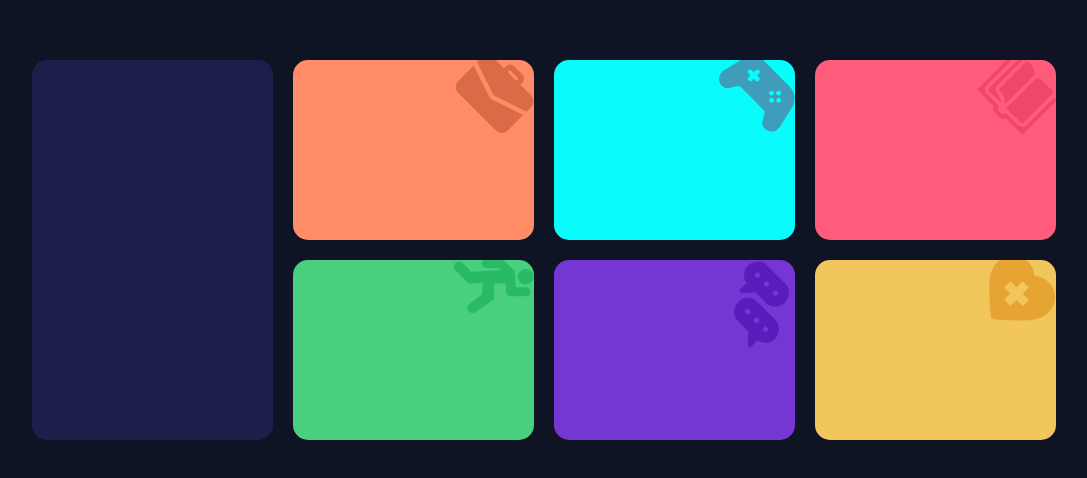
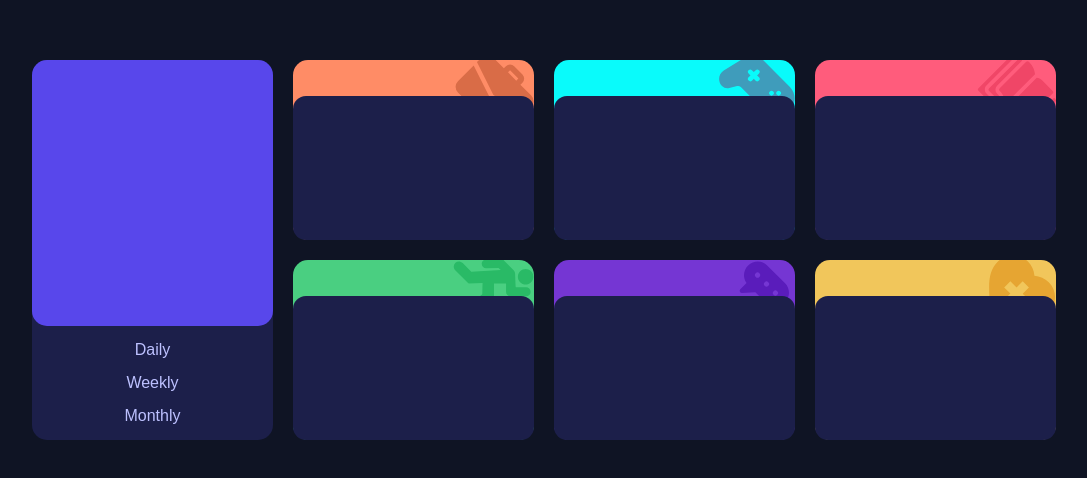
Before and after one commit to xMurzik/Time-tracking-dashboard, a React (Create React App) app: page / in a window 1280 px wide. Shown: the part 146-624 px from the top of the page, without its empty margins (96-1183 px from the left). Built offline with nearby package versions, Linux system fonts and the light colour scheme; a web font is replaced by a local one.

Commit message:
add styles for cards and give props for them

```diff
--- a/src/components/ChildElem/ChildElem.module.css
+++ b/src/components/ChildElem/ChildElem.module.css
@@ -0,0 +1,6 @@
+.mainDiv {
+  width: 100%;
+  height: 80%;
+  background-color: hsl(235, 46%, 20%);
+  border-radius: 13px;
+}
--- a/src/components/ChildElem/ChildElem.tsx
+++ b/src/components/ChildElem/ChildElem.tsx
@@ -1,5 +1,13 @@
 import React from 'react';
+import styles from './ChildElem.module.css';
+import { Idata } from '../OneElemForWrapper/OneElemForWrapper';
 
-export const ChildElem = () => {
-  return <div>ChildElem</div>;
+interface infoCard extends Idata {
+  status: string;
+}
+
+const ChildElem: React.FC<infoCard> = ({ title, path, timeframes, status }) => {
+  return <div className={styles.mainDiv}></div>;
 };
+
+export default ChildElem;
--- a/src/components/OneElemForWrapper/OneElemForWrapper.module.css
+++ b/src/components/OneElemForWrapper/OneElemForWrapper.module.css
@@ -15,6 +15,10 @@
   min-height: 180px;
   background-repeat: no-repeat;
   background-position: right -5%;
+  display: flex;
+  flex-direction: column;
+  justify-content: end;
+  align-items: flex-end;
 }
 
 .play {
@@ -52,3 +56,26 @@
 .itemMain {
   border-radius: 15px;
 }
+
+.childDiv {
+  width: 100%;
+  height: 70%;
+  background-color: hsl(246, 80%, 60%);
+  border-radius: 15px;
+}
+
+.childNumberTwoDiv {
+  display: flex;
+  flex-direction: column;
+  flex-wrap: nowrap;
+  justify-content: space-evenly;
+  font-weight: 300;
+  font-size: 1rem;
+  height: 30%;
+  color: hsl(236, 100%, 87%);
+}
+
+.childNumberTwoDiv > span:hover {
+  color: white;
+  cursor: pointer;
+}
--- a/src/components/OneElemForWrapper/OneElemForWrapper.tsx
+++ b/src/components/OneElemForWrapper/OneElemForWrapper.tsx
@@ -1,7 +1,9 @@
+import React from 'react';
 import styles from './OneElemForWrapper.module.css';
 import data from '../../data.json';
+import ChildElem from '../ChildElem/ChildElem';
 
-interface Idata {
+export interface Idata {
   title: string;
   path: string;
   timeframes: {
@@ -20,15 +22,44 @@ interface Idata {
   };
 }
 
-const OneElemForWrapper = () => {
+const OneElemForWrapper: React.FC = () => {
   const typedData: Idata[] = data as Idata[];
+
+  const [status, setStatus] = React.useState<string>('Weekly');
 
   return (
     <div className={styles.gridElem}>
-      <div className={styles.itemMain}></div>
+      <div className={styles.itemMain}>
+        <div className={styles.childDiv}></div>
+        <div className={styles.childNumberTwoDiv}>
+          <span
+            onClick={() => {
+              setStatus('Daily');
+            }}
+          >
+            Daily
+          </span>
+          <span
+            onClick={() => {
+              setStatus('Weekly');
+            }}
+          >
+            Weekly
+          </span>
+          <span
+            onClick={() => {
+              setStatus('Monthly');
+            }}
+          >
+            Monthly
+          </span>
+        </div>
+      </div>
 
       {typedData.map((elem, id) => (
-        <div key={id} className={`${styles.item} ${styles[elem.title]}`}></div>
+        <div key={id} className={`${styles.item} ${styles[elem.title]}`}>
+          <ChildElem {...elem} status={status} />
+        </div>
       ))}
     </div>
   );
```
